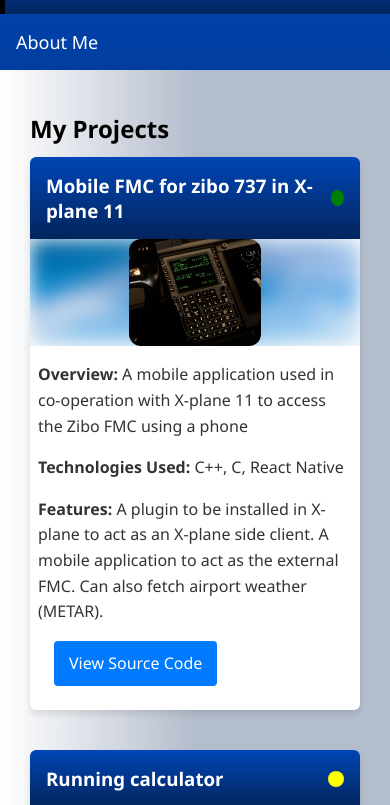
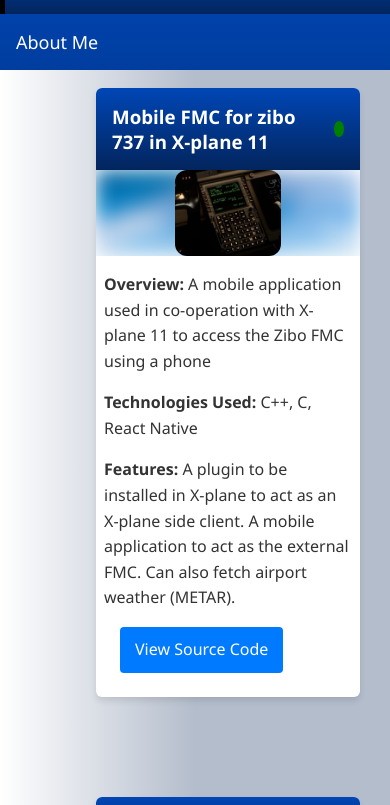
Before and after one commit to sandehal/sandehal.github.io, a plain HTML site: page projects.html in a window 390 px wide. Shown: the part 42-847 px from the top of the page. Drawn offline with Linux system fonts and the light colour scheme.

Commit message:
Fixed positioning problem

```diff
--- a/css/styles.css
+++ b/css/styles.css
@@ -18,17 +18,6 @@ body {
     transition: width 300ms ease-in-out;
     overflow-x: hidden;
   }
-
-  /* Responsive adjustments for smaller screens */
-@media (max-width: 768px) {
-  .sidebar {
-    width: 100%; /* Full width for small screens or a smaller percentage/width */
-    height: auto; /* Automatic height */
-    position: relative; /* Relative positioning */
-  }
-
-  /* Additional styles for the sidebar links and other elements on mobile */
-}
 
   /* Sidebar links */
   .sidebar a {
@@ -62,13 +51,24 @@ body {
     padding: 20px;
   }
 
-  /* Media query for screens smaller than 768px, making the sidebar take the full width of the screen */
-  @media screen and (max-width: 767px) {
+  /* Media query for screens smaller than 1100px, making the sidebar take the full width of the screen */
+  @media screen and (max-width: 1100px) {
     .sidebar {
       width: 100%;
+      z-index: 100;
+      height: auto;
     }
     .content {
       margin-left: 0;
+    }
+
+    .project-container {
+      margin-top: 20px;
+      padding: 10px;
+    }
+    .project {
+      margin-top: 100px;
+      margin-left: 0%;
     }
   }
 
@@ -142,7 +142,8 @@ body {
   .project-container {
     max-width: 960px;
     margin: 40px auto;
-    padding: 20px;
+    /* margin-top: auto; */
+    /* padding: 20%; */
   }
 
   .project {
@@ -151,7 +152,8 @@ body {
     box-shadow: 0 4px 6px rgba(0, 0, 0, 0.1);
     overflow: hidden;
     margin-bottom: 40px;
-    position: relative; /* Allows for positioning of child elements relative to this container */
+    margin-left: 20%;
+    position: relative;
     overflow: hidden; /* Ensures nothing extends beyond the border of the card */
   }
 
--- a/projects.html
+++ b/projects.html
@@ -23,7 +23,6 @@
     <div id="main-content" class="section">
         <!-- Project card -->
         <div class="project-container">
-          <h2>My Projects</h2>
 
           <div class="project">
             <h3>Mobile FMC for zibo 737 in X-plane 11 <span class="status-circle" data-status="active"></span></h3>
```
Also changed, not shown: about.html (+0 -1 lines).
